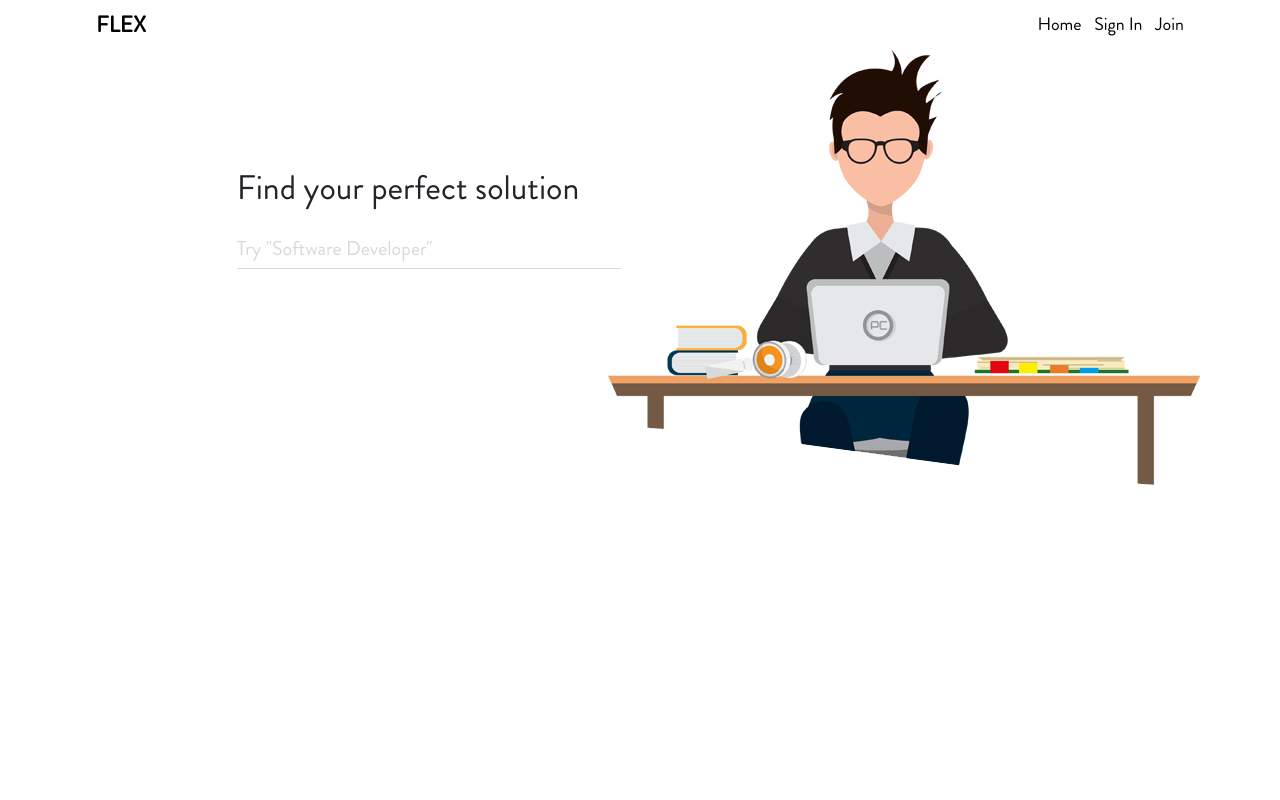
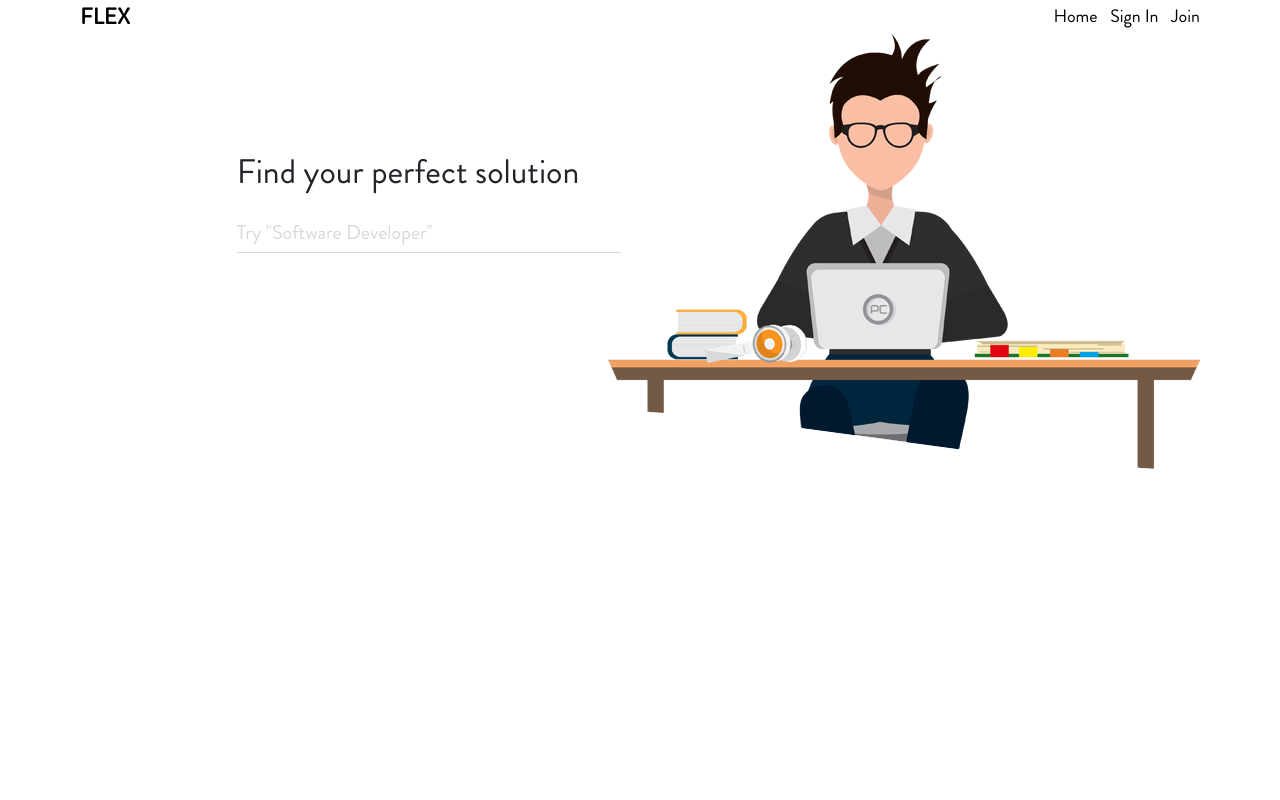
Before and after one commit to muskanmahajan37/flex-frontend, a React (Create React App) app: page / in a window 1280 px wide. Shown: the top 800 px of the page. Built offline with nearby package versions, Linux system fonts and the light colour scheme; no server answers.

Commit message:
Remoed padding from the top headers

```diff
--- a/src/components/headers/AuthHeader.js
+++ b/src/components/headers/AuthHeader.js
@@ -12,7 +12,7 @@ import { logout } from "../../store/auth/thunks";
 
 const AuthHeader = ({ name, logout }) => {
   return (
-    <Navbar className="navbar">
+    <Navbar style={{ padding: 0 }} className="navbar">
       <Link to="/" className="logo">
         FLEX
       </Link>
--- a/src/components/headers/GuestHeader.js
+++ b/src/components/headers/GuestHeader.js
@@ -8,7 +8,7 @@ import { Link } from "react-router-dom";
 
 const GuestHeader = () => {
   return (
-    <Navbar className="navbar">
+    <Navbar style={{ padding: 0 }} className="navbar">
       <Link to="/" className="logo">
         FLEX
       </Link>
```
